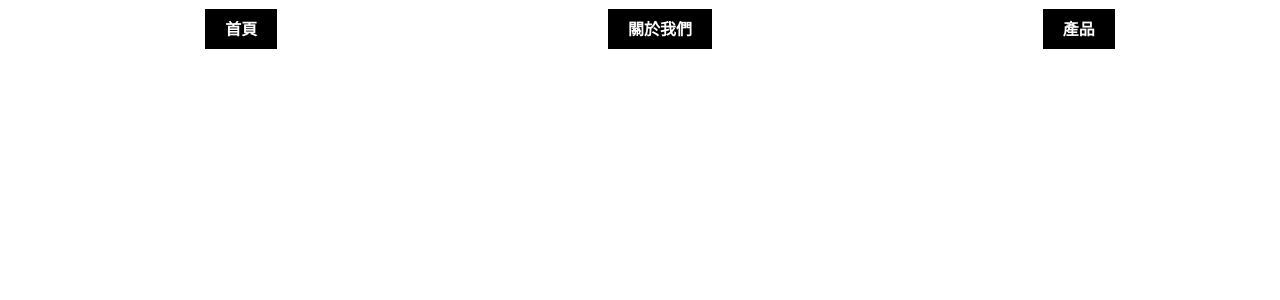
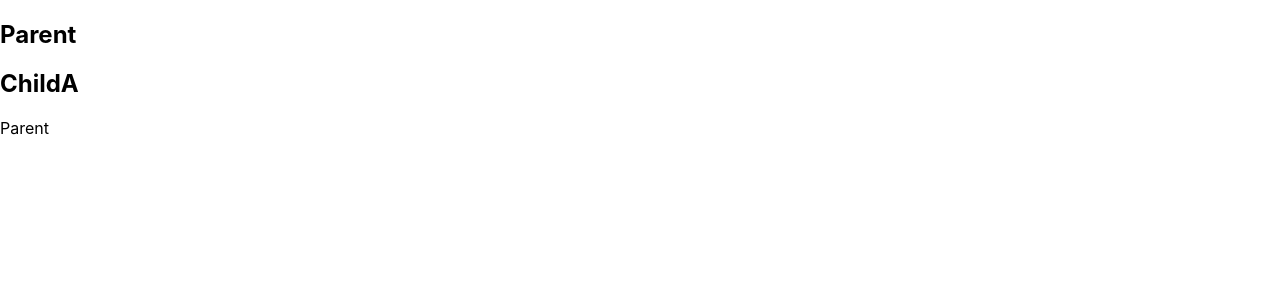
Before and after one commit to TingYun22/class-react, a React (Create React App) app: page / in a window 1280 px wide. Shown: the top 300 px of the page. Built offline with nearby package versions, Linux system fonts and the light colour scheme.

Commit message:
單向資料流

```diff
--- a/src/App.js
+++ b/src/App.js
@@ -1,87 +1,43 @@
-// import CC from './components/CC'
-// import FC from './components/FC'
-// import SocialShare from './components/SocialShare'
 import { useState } from 'react'
-import Menu from './homework1/Menu'
+import Parent from './components/Parent'
+// import Menu from './homework1/Menu'
 
 // import { data } from './data/student'
 // 導入一般js物件檔案
 // import students from './data/student.json'
 // 導入json會自動轉為js物件
 
-// import Parent from './components/Parent'
-const oldData = (items) => {
-  const menuData = []
-  for (let i = 0; i < items.length; i++) {
-    menuData.push({
-      id: i + 1,
-      name: items[i],
-      active: false,
-    })
-  }
-  return menuData
-}
-
 function App() {
-  const arr = ['首頁', '關於我們', '產品']
-  const defaultData = oldData(arr)
-  const [menuItem, setMenuItem] = useState(defaultData)
   return (
     <>
-      <Menu
-        arr={arr}
-        defaultData={defaultData}
-        menuItem={menuItem}
-        setMenuItem={setMenuItem}
-      />
+      <Parent />
     </>
   )
 }
-
-// function App() {
-//   return (
-//     <>
-//       <SocialShare url="https://getbootstrap.com/" round={true} />
-//     </>
-//   )
+// const oldData = (items) => {
+//   const menuData = []
+//   for (let i = 0; i < items.length; i++) {
+//     menuData.push({
+//       id: i + 1,
+//       name: items[i],
+//       active: false,
+//     })
+//   }
+//   return menuData
 // }
 
 // function App() {
+//   const arr = ['首頁', '關於我們', '產品']
+//   const defaultData = oldData(arr)
+//   const [menuItem, setMenuItem] = useState(defaultData)
 //   return (
 //     <>
-//       {/* <CC /> */}
-//       {/* <FC /> */}
-//       <Parent />
-//     </>
-//   )
-// }
-
-// function App() {
-//   return (
-//     <>
-//       <h2>Number</h2>
-//       {120}
-//       {120 + 10}
-//       <h2>Boolean</h2>
-//       {true}
-//       {false}
-//       <h2>String</h2>
-//       {'你好!'}
-//       {'Hello~'}
-//       {/* {'ap' + 'ple'} */}
-//       <h2>Null / undefined</h2>
-//       {null}
-//       {undefined}
-//       <h2>Array</h2>
-//       {[1, 3, 5, 7, 'abc', null, undefined]}
-//       <h2>Object(error)</h2>
-//       {/* 不能直接嵌入jsx語法，會嚴重中斷錯誤 */}
-//       {/* {{ a: 1, b: 2 }} */}
-//       {new Date().toDateString()}
-//       <br /> {new Date().toLocaleDateString()}
-//       <h2>Function(warning)</h2>
-//       {/* 但可直接呼叫 */}
-//       {() => console.log(123)}
+//       <Menu
+//         arr={arr}
+//         defaultData={defaultData}
+//         menuItem={menuItem}
+//         setMenuItem={setMenuItem}
+//       />
 //     </>
 //   )
 // }
--- /dev/null
+++ b/src/components/ChildA.js
@@ -0,0 +1,11 @@
+function ChildA(props) {
+  const { pData } = props
+  return (
+    <>
+      <h2>ChildA</h2>
+      <p>{pData}</p>
+    </>
+  )
+}
+
+export default ChildA
--- a/src/components/Parent.js
+++ b/src/components/Parent.js
@@ -1,13 +1,14 @@
-import Child from './Child'
+// import Child from './Child'
+import { useState } from 'react'
+import ChildA from './ChildA'
 
 function Parent() {
+  const [pData, setPData] = useState('Parent')
+
   return (
     <>
-      <Child text="hello" name="Adam" />
-      <br />
-      {/* <Child text={123} name={true} /> */}
-      <br />
-      <Child />
+      <h2>Parent</h2>
+      <ChildA pData={pData} />
     </>
   )
 }
```
